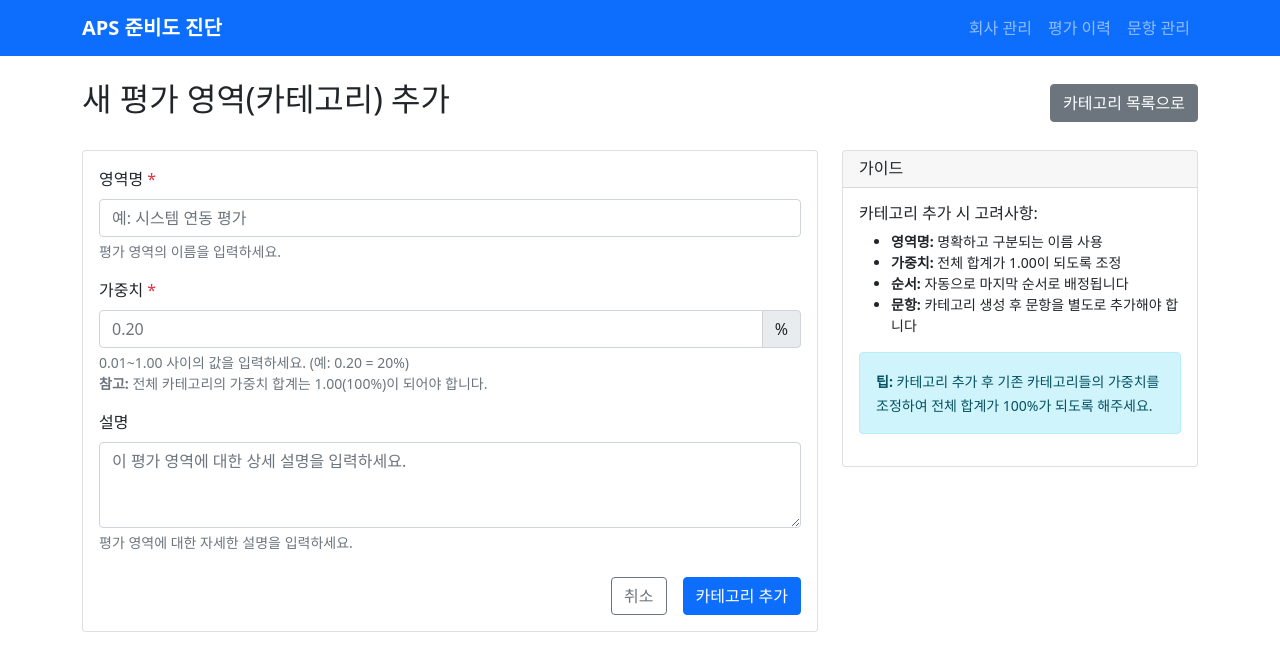
After one commit to goohwan4238/aps-assessment-system, a Flask app: page /category/new in a window 1280 px wide. The commit adds this page. Shown: the top 671 px of the page. Run offline with Flask 3, Linux system fonts and the light colour scheme.

Commit message:
카테고리 관리 기능 개선 - 추가/삭제 기능 구현
- 새 카테고리 추가 기능 구현 (/category/new)
- 카테고리 삭제 기능 구현 (/category/<id>/delete)
- 카테고리 추가 폼 템플릿 생성 (category_new.html)
- 카테고리 목록에 추가/삭제 버튼 UI 개선
- Font Awesome 아이콘 추가로 UI 향상
- 성숙도 레벨 표시 스타일 개선 (패딩 조정)
- 문항이 연결된 카테고리는 삭제 방지 안전장치 추가

🤖 Generated with [Claude Code](https://claude.ai/code)

Co-Authored-By: Claude <noreply@anthropic.com>

```diff
--- a/app.py
+++ b/app.py
@@ -561,6 +561,49 @@ def edit_category(category_id):
 
     return render_template('category_edit.html', category=category)
 
+@app.route('/category/new', methods=['GET', 'POST'])
+def new_category():
+    if request.method == 'POST':
+        conn = sqlite3.connect('aps_assessment.db')
+        c = conn.cursor()
+
+        # 새 카테고리의 order_num 계산 (기존 최대값 + 1)
+        c.execute('SELECT COALESCE(MAX(order_num), 0) + 1 FROM categories')
+        new_order_num = c.fetchone()[0]
+
+        c.execute('''INSERT INTO categories (name, weight, description, order_num)
+                     VALUES (?, ?, ?, ?)''',
+                  (request.form['name'], float(request.form['weight']),
+                   request.form['description'], new_order_num))
+        conn.commit()
+        conn.close()
+        flash('새 카테고리가 성공적으로 추가되었습니다.')
+        return redirect(url_for('categories'))
+
+    return render_template('category_new.html')
+
+@app.route('/category/<int:category_id>/delete', methods=['POST'])
+def delete_category(category_id):
+    conn = sqlite3.connect('aps_assessment.db')
+    c = conn.cursor()
+
+    # 카테고리에 연결된 문항이 있는지 확인
+    c.execute('SELECT COUNT(*) FROM questions WHERE category_id = ?', (category_id,))
+    question_count = c.fetchone()[0]
+
+    if question_count > 0:
+        flash(f'이 카테고리에는 {question_count}개의 문항이 연결되어 있어 삭제할 수 없습니다. 먼저 연결된 문항들을 삭제하거나 다른 카테고리로 이동해주세요.')
+        conn.close()
+        return redirect(url_for('categories'))
+
+    # 카테고리 삭제
+    c.execute('DELETE FROM categories WHERE id = ?', (category_id,))
+    conn.commit()
+    conn.close()
+
+    flash('카테고리가 성공적으로 삭제되었습니다.')
+    return redirect(url_for('categories'))
+
 if __name__ == '__main__':
     print("APS 준비도 진단 시스템을 시작합니다...")
     print("데이터베이스를 초기화합니다...")
--- a/templates/base.html
+++ b/templates/base.html
@@ -5,6 +5,7 @@
     <meta name="viewport" content="width=device-width, initial-scale=1.0">
     <title>{% block title %}APS 준비도 진단 시스템{% endblock %}</title>
     <link href="https://cdn.jsdelivr.net/npm/bootstrap@5.1.3/dist/css/bootstrap.min.css" rel="stylesheet">
+    <link href="https://cdnjs.cloudflare.com/ajax/libs/font-awesome/6.0.0/css/all.min.css" rel="stylesheet">
     <script src="https://cdn.jsdelivr.net/npm/chart.js"></script>
     <style>
         .navbar-brand { font-weight: bold; }
--- /dev/null
+++ b/templates/category_new.html
@@ -0,0 +1,91 @@
+{% extends "base.html" %}
+
+{% block title %}새 카테고리 추가 - APS 준비도 진단{% endblock %}
+
+{% block content %}
+<div class="d-flex justify-content-between align-items-center mb-4">
+    <h2>새 평가 영역(카테고리) 추가</h2>
+    <a href="{{ url_for('categories') }}" class="btn btn-secondary">카테고리 목록으로</a>
+</div>
+
+<div class="row">
+    <div class="col-md-8">
+        <div class="card">
+            <div class="card-body">
+                <form method="POST">
+                    <div class="mb-3">
+                        <label for="name" class="form-label">영역명 <span class="text-danger">*</span></label>
+                        <input type="text" class="form-control" id="name" name="name"
+                               placeholder="예: 시스템 연동 평가" required>
+                        <div class="form-text">평가 영역의 이름을 입력하세요.</div>
+                    </div>
+
+                    <div class="mb-3">
+                        <label for="weight" class="form-label">가중치 <span class="text-danger">*</span></label>
+                        <div class="input-group">
+                            <input type="number" class="form-control" id="weight" name="weight"
+                                   step="0.01" min="0" max="1" placeholder="0.20" required>
+                            <span class="input-group-text">%</span>
+                        </div>
+                        <div class="form-text">
+                            0.01~1.00 사이의 값을 입력하세요. (예: 0.20 = 20%)
+                            <br><strong>참고:</strong> 전체 카테고리의 가중치 합계는 1.00(100%)이 되어야 합니다.
+                        </div>
+                    </div>
+
+                    <div class="mb-4">
+                        <label for="description" class="form-label">설명</label>
+                        <textarea class="form-control" id="description" name="description" rows="3"
+                                  placeholder="이 평가 영역에 대한 상세 설명을 입력하세요."></textarea>
+                        <div class="form-text">평가 영역에 대한 자세한 설명을 입력하세요.</div>
+                    </div>
+
+                    <div class="d-grid gap-2 d-md-flex justify-content-md-end">
+                        <a href="{{ url_for('categories') }}" class="btn btn-outline-secondary me-md-2">취소</a>
+                        <button type="submit" class="btn btn-primary">카테고리 추가</button>
+                    </div>
+                </form>
+            </div>
+        </div>
+    </div>
+
+    <div class="col-md-4">
+        <div class="card">
+            <div class="card-header">
+                <h6 class="card-title mb-0">가이드</h6>
+            </div>
+            <div class="card-body">
+                <h6>카테고리 추가 시 고려사항:</h6>
+                <ul class="small">
+                    <li><strong>영역명:</strong> 명확하고 구분되는 이름 사용</li>
+                    <li><strong>가중치:</strong> 전체 합계가 1.00이 되도록 조정</li>
+                    <li><strong>순서:</strong> 자동으로 마지막 순서로 배정됩니다</li>
+                    <li><strong>문항:</strong> 카테고리 생성 후 문항을 별도로 추가해야 합니다</li>
+                </ul>
+
+                <div class="alert alert-info mt-3">
+                    <small>
+                        <strong>팁:</strong> 카테고리 추가 후 기존 카테고리들의 가중치를 조정하여
+                        전체 합계가 100%가 되도록 해주세요.
+                    </small>
+                </div>
+            </div>
+        </div>
+    </div>
+</div>
+
+<script>
+// 가중치 입력 시 백분율로 표시하는 기능
+document.getElementById('weight').addEventListener('input', function() {
+    const value = parseFloat(this.value);
+    if (!isNaN(value)) {
+        const percentage = (value * 100).toFixed(1);
+        const helpText = this.parentNode.nextElementSibling;
+        const currentText = helpText.innerHTML;
+        const newText = currentText.replace(/\(현재: [\d.]+%\)/g, '') +
+                       ` <span class="text-primary">(현재: ${percentage}%)</span>`;
+        helpText.innerHTML = newText;
+    }
+});
+</script>
+{% endblock %}
```
Also changed, not shown: templates/categories.html (+17 -2 lines).
